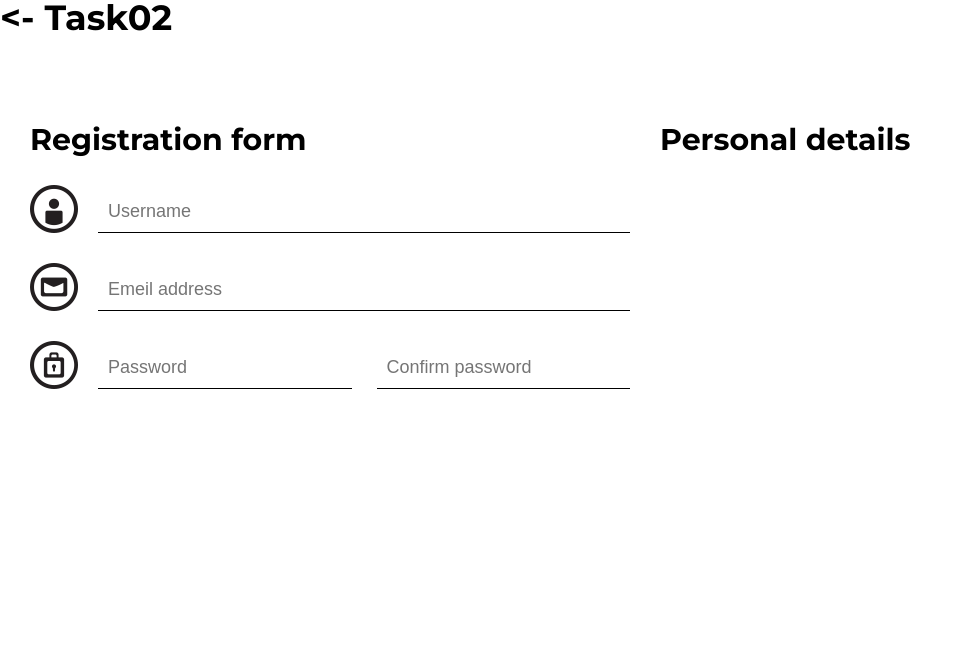
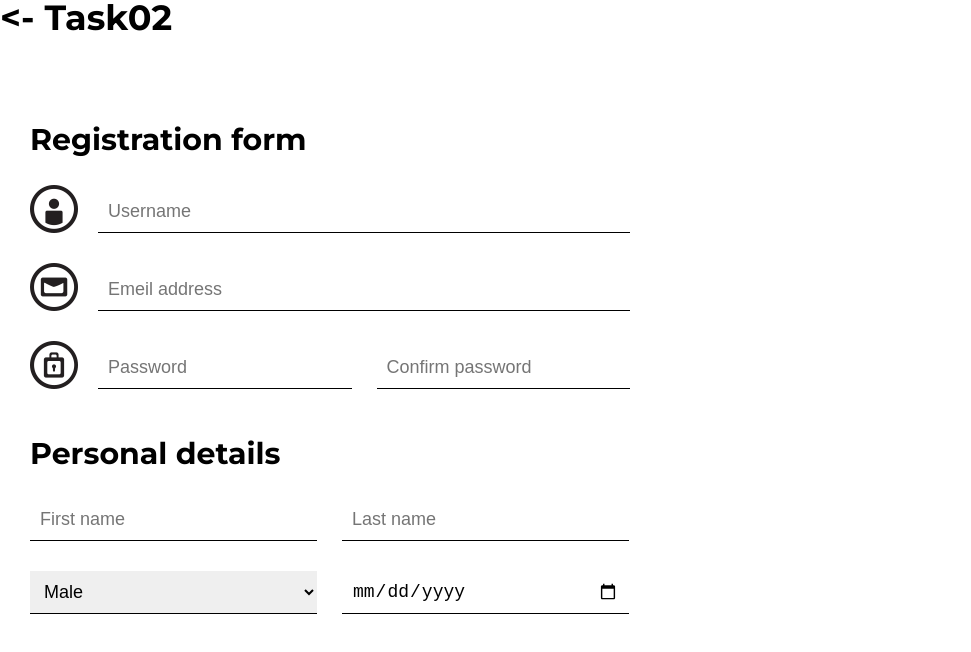
Before and after one commit to PontoZawrik/task03, a plain HTML site: page task03/index.html in a window 1280 px wide. Shown: the whole page, without its empty margins (0-971 px from the left). Drawn offline with Linux system fonts and the light colour scheme.

Commit message:
pre-done personal details

```diff
--- a/task03/index.html
+++ b/task03/index.html
@@ -20,37 +20,57 @@
     <form class="form" action="#" method="post">
         <div class="container">
             <div class="content-wrapper">
+                <!--regist - секция для регистрации-->
                 <div class="regist">
+
+                    <!--title - заголовок секции-->
                     <h2 class="title">Registration form</h2>
 
+                    <!--input-img - картинка + поле для ввода-->
                     <label class="input-img">
                         <img src="/task03/img/username.png" alt="">
-                        <input class="input" type="text" placeholder="Username">
+                        <input class="input-1" type="text" placeholder="Username" name="username">
                     </label>
 
                     <label class="input-img">
                         <img src="/task03/img/email.png" alt="">
-                        <input class="input" type="email" placeholder="Emeil address">
+                        <input class="input-1" type="email" placeholder="Emeil address" name="email">
                     </label>
 
+                    <!--pswd-wrapper - оболочка для ввода паролей-->
                     <div class="pswd-wrapper">
                         <label class="input-img">
                             <img src="/task03/img/pswd.png" alt="">
-                            <input class="input pswd" type="password" placeholder="Password">
+                            <input class="input-1 pswd" type="password" placeholder="Password" name="pswd">
                         </label>
 
-                        <input class="input pswd" type="password" placeholder="Confirm password">
+                        <input class="input-1 pswd" type="password" placeholder="Confirm password" name="confirm-pswd">
                     </div>
                 </div>
 
+                <!--секция для ввода персональных данных-->
                 <div class="personal-detal">
                     <h2 class="title">Personal details</h2>
-                </div>
 
-                <div class="rules">
+                    <div class="input-wrapper">
+                        <input class="input-2" type="text" placeholder="First name" name="first-name">
+                        <input class="input-2" type="text" placeholder="Last name" name="last-name">
+                    </div>
 
+                    <div class="input-wrapper">
+                        <select class="input-2" name="male">
+                            <option>Male</option>
+                        </select>
+
+                        <input class="input-2" type="date" name="date">
+                    </div>
                 </div>
             </div>
+
+            <div class="rules">
+
+            </div>
+
         </div>
 
     </form>
--- a/task03/style/main.css
+++ b/task03/style/main.css
@@ -27,5 +27,9 @@
 .content-wrapper {
     display: flex;
     flex-wrap: wrap;
-    gap: 30px;
+    gap: 50px;
 }
+
+input::placeholder {
+    font-size: 18px;
+}
--- a/task03/style/personal-detal.css
+++ b/task03/style/personal-detal.css
@@ -0,0 +1,24 @@
+.personal-detal {
+    max-width: 600px;
+
+    display: flex;
+    flex-direction: column;
+    gap: 30px;
+}
+
+.input-2 {
+    width: 287px;
+
+    padding: 10px;
+    font-size: 18px;
+
+    border: none;
+    border-bottom: 1px solid black
+}
+
+.input-wrapper {
+    display: flex;
+    align-items: flex-end;
+    flex-wrap: wrap;
+    gap: 25px;
+}
--- a/task03/style/regist.css
+++ b/task03/style/regist.css
@@ -13,7 +13,7 @@
     gap: 20px;
 }
 
-.input {
+.input-1 {
     width: 532px;
 
     padding: 10px;
@@ -33,7 +33,3 @@
     flex-wrap: wrap;
     gap: 25px;
 }
-
-input::placeholder {
-    font-size: 18px;
-}
```
